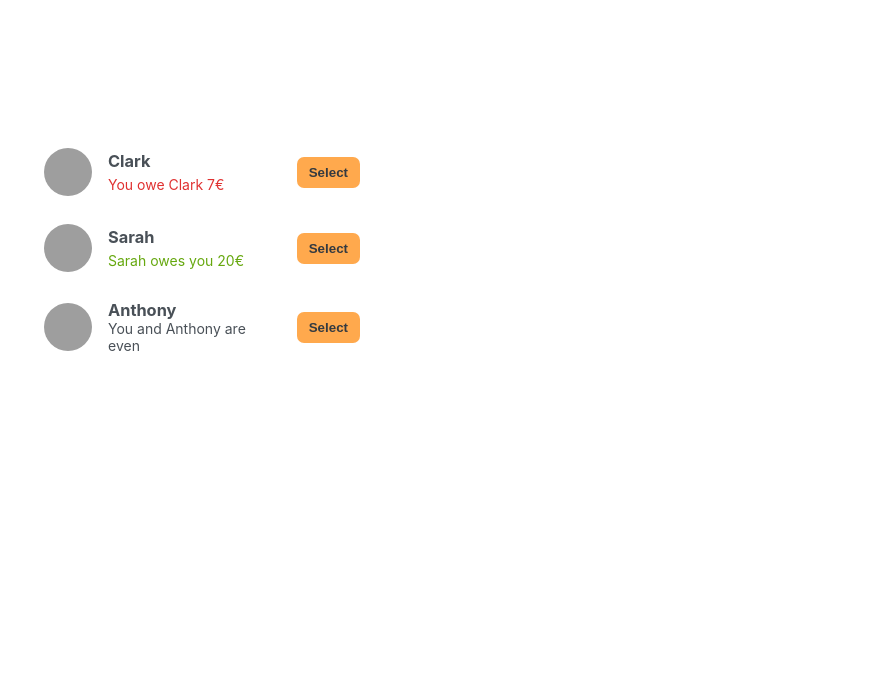
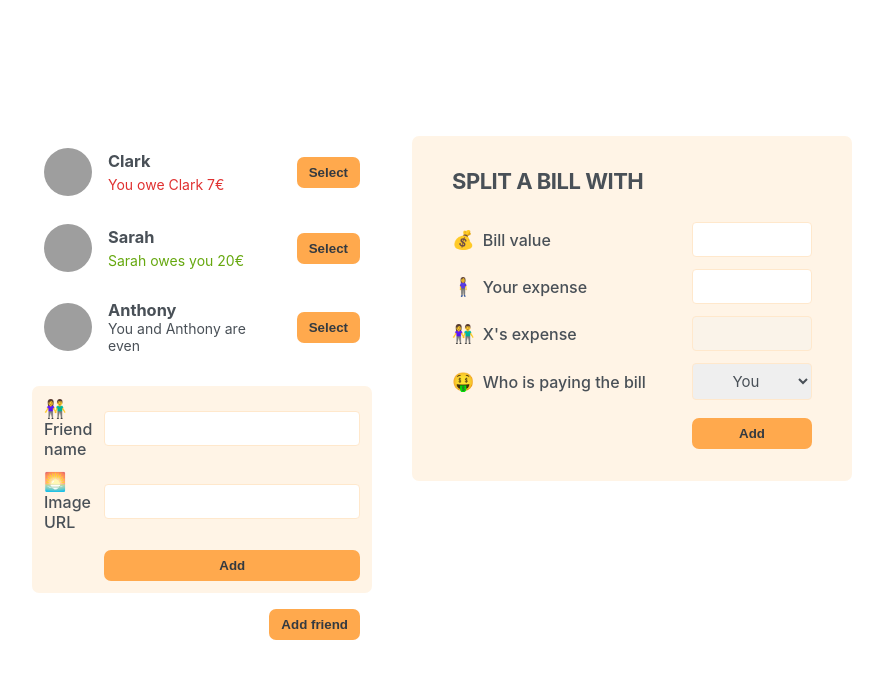
Before and after one commit to mandarliev/eat-n-split, a React (Create React App) app: page / in a window 1280 px wide. Shown: the top 678 px of the page, without its empty margins (198-1081 px from the left). Built offline with nearby package versions, Linux system fonts and the light colour scheme; grey boxes are pictures that could not be loaded.

Commit message:
Building the Static App: Forms

```diff
--- a/src/App.js
+++ b/src/App.js
@@ -24,7 +24,10 @@
     <div className="app">
       <div className="sidebar">
         <FriendsList />
+        <FormAddFriend />
+        <Button>Add friend</Button>
       </div>
+      <FormSplitBill />
     </div>
   );
 }
@@ -56,7 +59,47 @@
         </p>
       )}
       {friend.balance === 0 && <p>You and {friend.name} are even</p>}
-      <button className="button">Select</button>
+      <Button>Select</Button>
     </li>
   );
 }
+
+function Button({ children }) {
+  return <button className="button">{children}</button>;
+}
+
+function FormAddFriend() {
+  return (
+    <form className="form-add-friend">
+      <label>👫 Friend name</label>
+      <input type="text" />
+      <label>🌅 Image URL</label>
+      <input type="text" />
+      <Button>Add</Button>
+    </form>
+  );
+}
+
+function FormSplitBill() {
+  return (
+    <form className="form-split-bill">
+      <h2>Split a bill with </h2>
+
+      <label>💰 Bill value</label>
+      <input type="text" />
+
+      <label>🧍‍♀️ Your expense</label>
+      <input type="text" />
+
+      <label>👫 X's expense</label>
+      <input type="text" disabled />
+
+      <label>🤑 Who is paying the bill</label>
+      <select>
+        <option value="user">You</option>
+        <option value="friend">X</option>
+      </select>
+      <Button>Add</Button>
+    </form>
+  );
+}
```
